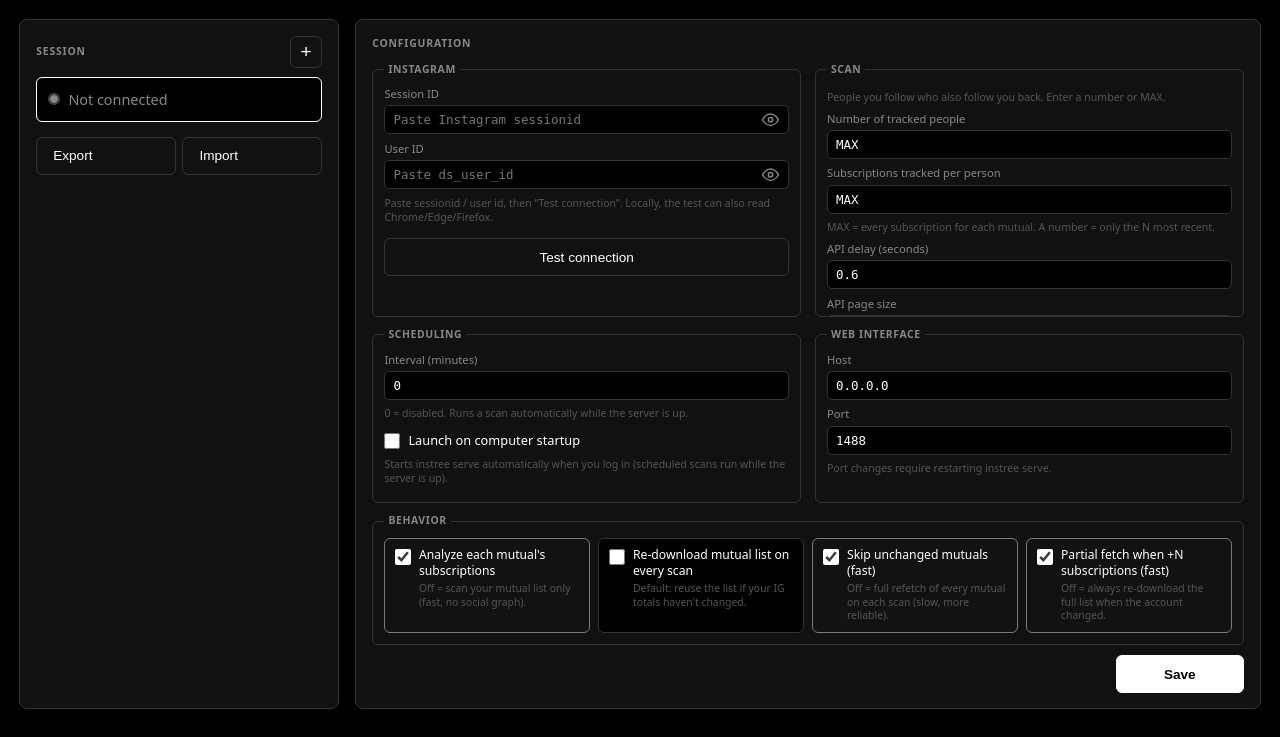
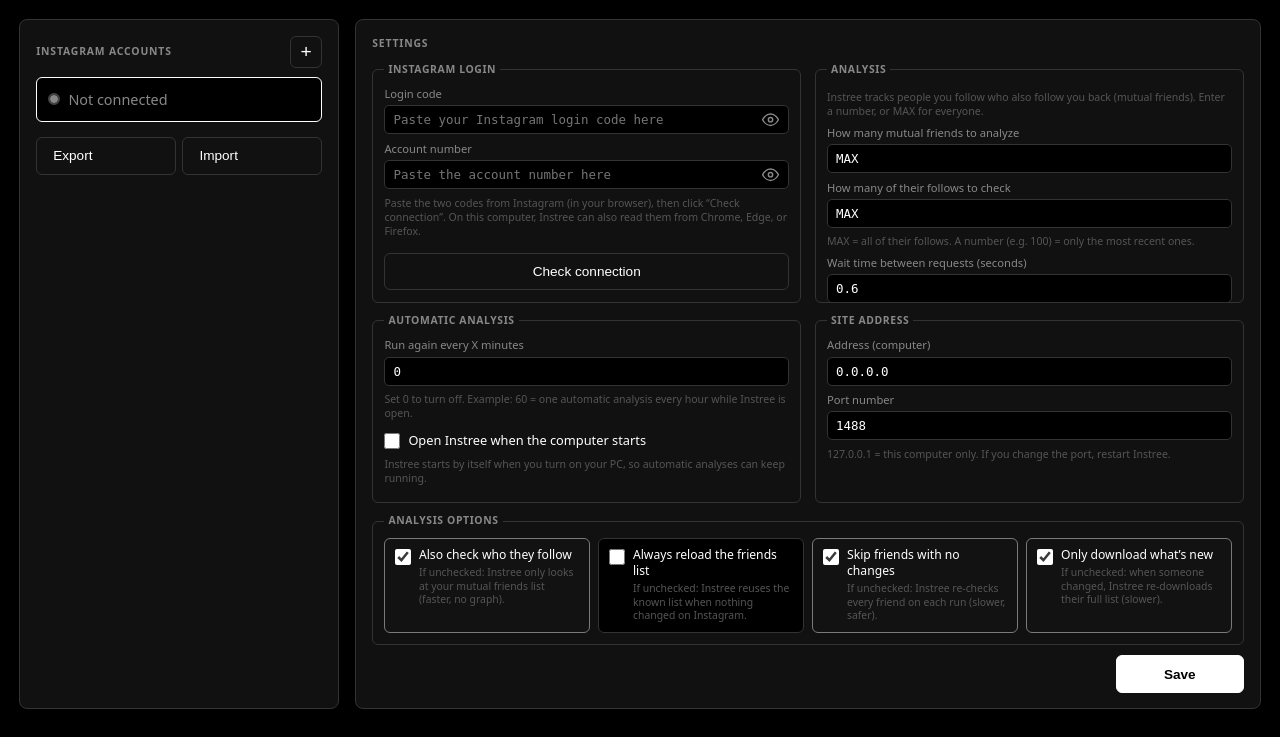
Before and after one commit to CloudDown/instree, a FastAPI app: page /settings in a window 1280 px wide. Shown: the part 63-800 px from the top of the page. Run offline with FastAPI, Linux system fonts and the light colour scheme; data that the repository does not hold is empty.

Commit message:
Simplifier les libellés Paramètres pour un public non technique.
Co-authored-by: Cursor <cursoragent@cursor.com>

```diff
--- a/instree/web/static/locales/en.json
+++ b/instree/web/static/locales/en.json
@@ -23,31 +23,31 @@
   "graph.emptyTitle": "No data.",
   "graph.emptyHint": "Run a scan from Home to build the graph.",
   "graph.noLinksHint": "No social links — run a scan (or baseline) to load mutual follows between your mutuals.",
-  "session.title": "Session",
+  "session.title": "Instagram accounts",
   "session.notConnected": "Not connected",
-  "session.configure": "Configure session",
-  "session.add": "New session",
-  "session.current": "Active session",
-  "session.label": "Name",
-  "session.labelPlaceholder": "Session 1",
-  "session.configured": "Cookies saved",
-  "session.notConfigured": "Not configured yet",
+  "session.configure": "Set up account",
+  "session.add": "Add an account",
+  "session.current": "Current account",
+  "session.label": "Display name",
+  "session.labelPlaceholder": "My account",
+  "session.configured": "Login saved",
+  "session.notConfigured": "Not connected yet",
   "session.delete": "Delete",
-  "session.deleteTitle": "Delete this session?",
-  "session.deleteMsg": "Warning: this session’s config, cookies, and all scans will be permanently deleted.",
-  "session.switched": "Active session changed",
-  "session.added": "New session created",
-  "session.deleted": "Session deleted",
-  "session.switchError": "Could not switch session",
-  "session.addError": "Could not create session",
-  "session.deleteError": "Could not delete session",
+  "session.deleteTitle": "Delete this account?",
+  "session.deleteMsg": "Warning: this account’s settings, login, and all history will be permanently deleted.",
+  "session.switched": "Active account changed",
+  "session.added": "New account created",
+  "session.deleted": "Account deleted",
+  "session.switchError": "Could not switch account",
+  "session.addError": "Could not create account",
+  "session.deleteError": "Could not delete account",
   "session.export": "Export",
   "session.import": "Import",
-  "session.exportSecrets": "Include IG cookies in export",
-  "session.exportSecretsTitle": "Export with cookies?",
-  "session.exportSecretsMsg": "The file will contain sessionid / ds_user_id. Do not share it.",
-  "session.exported": "Session exported",
-  "session.imported": "Session imported",
+  "session.exportSecrets": "Include login codes in export",
+  "session.exportSecretsTitle": "Export with login codes?",
+  "session.exportSecretsMsg": "The file will contain your Instagram login codes. Do not share it with anyone.",
+  "session.exported": "Account exported",
+  "session.imported": "Account imported",
   "session.exportError": "Export failed",
   "session.importError": "Import failed",
   "changes.loading": "Loading…",
@@ -110,56 +110,56 @@
   "job.unchanged": "Unchanged",
   "job.done": "Scan #{id} completed",
   "job.cancelled": "Scan cancelled",
-  "settings.config": "Configuration",
-  "settings.instagram": "Instagram",
-  "settings.sessionId": "Session ID",
-  "settings.userId": "User ID",
-  "settings.sessionHint": "Paste sessionid / user id, then “Test connection”. Locally, the test can also read Chrome/Edge/Firefox.",
-  "settings.testSession": "Test connection",
-  "settings.testOk": "Connection OK",
+  "settings.config": "Settings",
+  "settings.instagram": "Instagram login",
+  "settings.sessionId": "Login code",
+  "settings.userId": "Account number",
+  "settings.sessionHint": "Paste the two codes from Instagram (in your browser), then click “Check connection”. On this computer, Instree can also read them from Chrome, Edge, or Firefox.",
+  "settings.testSession": "Check connection",
+  "settings.testOk": "Connected successfully",
   "settings.testFail": "Connection failed",
-  "settings.testing": "Testing…",
+  "settings.testing": "Checking…",
   "settings.connectedAs": "Connected as @{user}",
-  "settings.connectionFailed": "Connection failed",
-  "settings.scan": "Scan",
-  "settings.mutualsHint": "People you follow who also follow you back. Enter a number or MAX.",
-  "settings.account": "Account to watch",
-  "settings.accountPlaceholder": "@you or empty = session",
-  "settings.mutualsCount": "Number of tracked people",
+  "settings.connectionFailed": "Could not connect to Instagram",
+  "settings.scan": "Analysis",
+  "settings.mutualsHint": "Instree tracks people you follow who also follow you back (mutual friends). Enter a number, or MAX for everyone.",
+  "settings.account": "Account to analyze",
+  "settings.accountPlaceholder": "@you — or leave empty",
+  "settings.mutualsCount": "How many mutual friends to analyze",
   "settings.mutualsPlaceholder": "MAX",
-  "settings.watchN": "Subscriptions tracked per person",
-  "settings.watchNHint": "MAX = every subscription for each mutual. A number = only the N most recent.",
-  "settings.scanBehavior": "Behavior",
-  "settings.watchFollowing": "Analyze each mutual's subscriptions",
-  "settings.watchFollowingHint": "Off = scan your mutual list only (fast, no social graph).",
-  "settings.refetchMutuals": "Re-download mutual list on every scan",
-  "settings.refetchMutualsHint": "Default: reuse the list if your IG totals haven't changed.",
-  "settings.skipUnchanged": "Skip unchanged mutuals (fast)",
-  "settings.skipUnchangedHint": "Off = full refetch of every mutual on each scan (slow, more reliable).",
-  "settings.partialFetch": "Partial fetch when +N subscriptions (fast)",
-  "settings.partialFetchHint": "Off = always re-download the full list when the account changed.",
-  "settings.maxPersonFollowing": "Cap per person (if MAX)",
-  "settings.maxPersonFollowingHint": "Caps huge lists when subscriptions tracked = MAX. MAX here = no cap.",
-  "settings.pageSleep": "API delay (seconds)",
-  "settings.pageSize": "API page size",
-  "settings.pageSizeHint": "Subscriptions requested per API call (12–200). Instagram may return fewer (~25).",
-  "settings.schedule": "Scheduling",
-  "settings.scheduleInterval": "Interval (minutes)",
-  "settings.scheduleIntervalHint": "0 = disabled. Runs a scan automatically while the server is up.",
-  "settings.autostartOnBoot": "Launch on computer startup",
-  "settings.autostartHint": "Starts instree serve automatically when you log in (scheduled scans run while the server is up).",
-  "settings.webUi": "Web interface",
-  "settings.host": "Host",
-  "settings.port": "Port",
-  "settings.portHint": "Port changes require restarting instree serve.",
+  "settings.watchN": "How many of their follows to check",
+  "settings.watchNHint": "MAX = all of their follows. A number (e.g. 100) = only the most recent ones.",
+  "settings.scanBehavior": "Analysis options",
+  "settings.watchFollowing": "Also check who they follow",
+  "settings.watchFollowingHint": "If unchecked: Instree only looks at your mutual friends list (faster, no graph).",
+  "settings.refetchMutuals": "Always reload the friends list",
+  "settings.refetchMutualsHint": "If unchecked: Instree reuses the known list when nothing changed on Instagram.",
+  "settings.skipUnchanged": "Skip friends with no changes",
+  "settings.skipUnchangedHint": "If unchecked: Instree re-checks every friend on each run (slower, safer).",
+  "settings.partialFetch": "Only download what’s new",
+  "settings.partialFetchHint": "If unchecked: when someone changed, Instree re-downloads their full list (slower).",
+  "settings.maxPersonFollowing": "Max limit per person (if MAX)",
+  "settings.maxPersonFollowingHint": "Avoids downloading huge lists. MAX = no limit.",
+  "settings.pageSleep": "Wait time between requests (seconds)",
+  "settings.pageSize": "How much to ask Instagram each time",
+  "settings.pageSizeHint": "Between 12 and 200. Lower = slower but safer. Instagram may return less.",
+  "settings.schedule": "Automatic analysis",
+  "settings.scheduleInterval": "Run again every X minutes",
+  "settings.scheduleIntervalHint": "Set 0 to turn off. Example: 60 = one automatic analysis every hour while Instree is open.",
+  "settings.autostartOnBoot": "Open Instree when the computer starts",
+  "settings.autostartHint": "Instree starts by itself when you turn on your PC, so automatic analyses can keep running.",
+  "settings.webUi": "Site address",
+  "settings.host": "Address (computer)",
+  "settings.port": "Port number",
+  "settings.portHint": "127.0.0.1 = this computer only. If you change the port, restart Instree.",
   "settings.save": "Save",
-  "settings.saved": "Configuration saved",
-  "settings.saveError": "Error while saving",
-  "settings.sessionKeep": "Already set — leave empty to keep",
-  "settings.sessionPaste": "Paste Instagram sessionid",
+  "settings.saved": "Settings saved",
+  "settings.saveError": "Could not save",
+  "settings.sessionKeep": "Already saved — leave empty to keep it",
+  "settings.sessionPaste": "Paste your Instagram login code here",
   "settings.showSecret": "Show",
   "settings.hideSecret": "Hide",
-  "settings.userIdPaste": "Paste ds_user_id",
+  "settings.userIdPaste": "Paste the account number here",
   "dialog.confirm": "Confirm",
   "dialog.cancel": "Cancel",
   "lang.label": "Language",
--- a/instree/web/templates/settings.html
+++ b/instree/web/templates/settings.html
@@ -13,127 +13,127 @@
     <aside class="settings-sidebar">
       <section class="card settings-session-card">
         <div class="panel-title-row">
-          <h2 class="panel-title" data-i18n="session.title">Session</h2>
-          <button type="button" id="btn-profile-add" class="btn btn-ghost btn-icon" title="Nouvelle session" data-i18n-title="session.add" aria-label="Nouvelle session">+</button>
+          <h2 class="panel-title" data-i18n="session.title">Comptes Instagram</h2>
+          <button type="button" id="btn-profile-add" class="btn btn-ghost btn-icon" title="Ajouter un compte" data-i18n-title="session.add" aria-label="Ajouter un compte">+</button>
         </div>
-        <ul id="profile-list" class="profile-list" aria-label="Sessions"></ul>
+        <ul id="profile-list" class="profile-list" aria-label="Comptes Instagram"></ul>
         <input type="file" id="profile-import-file" accept=".zip,application/zip" hidden>
       </section>
     </aside>
 
     <section class="card settings-main">
-      <h2 class="panel-title" data-i18n="settings.config">Configuration</h2>
+      <h2 class="panel-title" data-i18n="settings.config">Réglages</h2>
       <form id="config-form" class="config-form config-form-grid">
         <div class="config-panels">
           <fieldset class="config-fieldset">
-            <legend data-i18n="settings.instagram">Instagram</legend>
+            <legend data-i18n="settings.instagram">Connexion Instagram</legend>
             <label class="field">
-              <span class="field-label" data-i18n="settings.sessionId">Session ID</span>
+              <span class="field-label" data-i18n="settings.sessionId">Code de connexion</span>
               <div class="secret-input">
-                <input type="text" id="cfg-sessionid" name="sessionid" class="is-secret-masked" autocomplete="off" spellcheck="false" data-i18n-placeholder="settings.sessionPaste" placeholder="Coller le sessionid Instagram">
+                <input type="text" id="cfg-sessionid" name="sessionid" class="is-secret-masked" autocomplete="off" spellcheck="false" data-i18n-placeholder="settings.sessionPaste" placeholder="Colle ici le code de connexion Instagram">
                 <button type="button" class="secret-toggle" data-secret-toggle="cfg-sessionid" aria-pressed="false" data-i18n-aria-label="settings.showSecret" aria-label="Afficher">
                   <span class="secret-toggle-icon" aria-hidden="true"></span>
                 </button>
               </div>
             </label>
             <label class="field">
-              <span class="field-label" data-i18n="settings.userId">User ID</span>
+              <span class="field-label" data-i18n="settings.userId">Numéro du compte</span>
               <div class="secret-input">
-                <input type="text" id="cfg-ds-user-id" name="ds_user_id" class="is-secret-masked" autocomplete="off" spellcheck="false" data-i18n-placeholder="settings.userIdPaste" placeholder="Coller le ds_user_id">
+                <input type="text" id="cfg-ds-user-id" name="ds_user_id" class="is-secret-masked" autocomplete="off" spellcheck="false" data-i18n-placeholder="settings.userIdPaste" placeholder="Colle ici le numéro du compte">
                 <button type="button" class="secret-toggle" data-secret-toggle="cfg-ds-user-id" aria-pressed="false" data-i18n-aria-label="settings.showSecret" aria-label="Afficher">
                   <span class="secret-toggle-icon" aria-hidden="true"></span>
                 </button>
               </div>
             </label>
-            <p class="field-hint" data-i18n="settings.sessionHint">Colle sessionid / user id, puis « Tester la connexion ». En local, le test peut aussi lire Chrome/Edge/Firefox.</p>
+            <p class="field-hint" data-i18n="settings.sessionHint">Colle les deux codes trouvés dans Instagram (navigateur), puis clique sur « Vérifier la connexion ». Sur cet ordinateur, Instree peut aussi les lire depuis Chrome, Edge ou Firefox.</p>
             <button type="button" id="btn-test-session" class="btn btn-ghost btn-sm btn-test-session">
               <span class="btn-test-mark" aria-hidden="true"></span>
-              <span class="btn-test-label" data-i18n="settings.testSession">Tester la connexion</span>
+              <span class="btn-test-label" data-i18n="settings.testSession">Vérifier la connexion</span>
             </button>
           </fieldset>
 
           <fieldset class="config-fieldset">
-            <legend data-i18n="settings.scan">Scan</legend>
-            <p class="field-hint" data-i18n="settings.mutualsHint">Personnes que tu suis et qui te suivent aussi. Entre un nombre ou MAX.</p>
+            <legend data-i18n="settings.scan">Analyse</legend>
+            <p class="field-hint" data-i18n="settings.mutualsHint">Instree suit les personnes que tu suis et qui te suivent aussi (amis mutuels). Écris un nombre, ou MAX pour toutes.</p>
             <label class="field">
-              <span class="field-label" data-i18n="settings.mutualsCount">Nombre de personnes suivies</span>
+              <span class="field-label" data-i18n="settings.mutualsCount">Combien d’amis mutuels analyser</span>
               <input type="text" id="cfg-n-input" name="n" inputmode="numeric" data-i18n-placeholder="settings.mutualsPlaceholder" placeholder="MAX" value="MAX">
             </label>
             <label class="field">
-              <span class="field-label" data-i18n="settings.watchN">Abonnements suivis par personne</span>
+              <span class="field-label" data-i18n="settings.watchN">Combien d’abonnements regarder chez chaque ami</span>
               <input type="text" id="cfg-watch-n-input" name="watch_n" inputmode="numeric" placeholder="MAX" value="MAX">
             </label>
-            <p class="field-hint" data-i18n="settings.watchNHint">MAX = tous les abonnements de chaque mutuel. Un nombre = seulement les N plus récents.</p>
+            <p class="field-hint" data-i18n="settings.watchNHint">MAX = tous leurs abonnements. Un nombre (ex. 100) = seulement les plus récents.</p>
             <label class="field">
-              <span class="field-label" data-i18n="settings.pageSleep">Pause API (secondes)</span>
+              <span class="field-label" data-i18n="settings.pageSleep">Temps d’attente entre les requêtes (secondes)</span>
               <input type="number" id="cfg-page-sleep" name="page_sleep" min="0" step="0.1" value="0.6">
             </label>
             <label class="field">
-              <span class="field-label" data-i18n="settings.pageSize">Taille de page API</span>
+              <span class="field-label" data-i18n="settings.pageSize">Quantité demandée à Instagram à chaque fois</span>
               <input type="number" id="cfg-page-size" name="page_size" min="12" max="200" step="1" value="200">
             </label>
-            <p class="field-hint" data-i18n="settings.pageSizeHint">Abonnements demandés par requête (12–200). Instagram peut en renvoyer moins (~25).</p>
+            <p class="field-hint" data-i18n="settings.pageSizeHint">Entre 12 et 200. Un chiffre plus bas = plus lent mais plus prudent. Instagram peut renvoyer moins.</p>
           </fieldset>
 
           {% if not web_mode %}
           <fieldset class="config-fieldset">
-            <legend data-i18n="settings.schedule">Planification</legend>
+            <legend data-i18n="settings.schedule">Analyse automatique</legend>
             <label class="field">
-              <span class="field-label" data-i18n="settings.scheduleInterval">Intervalle (minutes)</span>
+              <span class="field-label" data-i18n="settings.scheduleInterval">Relancer toutes les X minutes</span>
               <input type="number" id="cfg-schedule-interval" name="schedule_interval_minutes" min="0" step="1" value="0">
             </label>
-            <p class="field-hint" data-i18n="settings.scheduleIntervalHint">0 = désactivé. Relance un scan automatiquement tant que le serveur tourne.</p>
+            <p class="field-hint" data-i18n="settings.scheduleIntervalHint">Mets 0 pour désactiver. Exemple : 60 = une analyse automatique chaque heure, tant qu’Instree est ouvert.</p>
             <label class="field field-checkbox">
               <input type="checkbox" id="cfg-autostart" name="autostart_on_boot">
-              <span data-i18n="settings.autostartOnBoot">Lancement au démarrage de l'ordinateur</span>
+              <span data-i18n="settings.autostartOnBoot">Ouvrir Instree au démarrage de l’ordinateur</span>
             </label>
-            <p class="field-hint" data-i18n="settings.autostartHint">Lance instree serve automatiquement à la connexion (scans planifiés tant que le serveur tourne).</p>
+            <p class="field-hint" data-i18n="settings.autostartHint">Instree se lance tout seul quand tu allumes ton PC, pour que les analyses automatiques puissent tourner.</p>
           </fieldset>
 
           <fieldset class="config-fieldset">
-            <legend data-i18n="settings.webUi">Interface web</legend>
+            <legend data-i18n="settings.webUi">Adresse du site</legend>
             <label class="field">
-              <span class="field-label" data-i18n="settings.host">Hôte</span>
+              <span class="field-label" data-i18n="settings.host">Adresse (ordinateur)</span>
               <input type="text" id="cfg-host" name="host" value="127.0.0.1">
             </label>
             <label class="field">
-              <span class="field-label" data-i18n="settings.port">Port</span>
+              <span class="field-label" data-i18n="settings.port">Numéro de port</span>
               <input type="number" id="cfg-port" name="port" min="1" max="65535" value="1488">
             </label>
-            <p class="field-hint" data-i18n="settings.portHint">Un changement de port demande un redémarrage de instree serve.</p>
+            <p class="field-hint" data-i18n="settings.portHint">127.0.0.1 = cet ordinateur seulement. Si tu changes le port, redémarre Instree.</p>
           </fieldset>
           {% endif %}
         </div>
 
         <fieldset class="config-fieldset config-behavior">
-          <legend data-i18n="settings.scanBehavior">Comportement</legend>
+          <legend data-i18n="settings.scanBehavior">Options d’analyse</legend>
           <div class="config-options">
             <label class="config-option">
               <input type="checkbox" id="cfg-watch-following" name="watch_following" checked>
               <span class="config-option-body">
-                <span class="config-option-title" data-i18n="settings.watchFollowing">Analyser les abonnements de chaque mutuel</span>
-                <span class="config-option-hint" data-i18n="settings.watchFollowingHint">Désactivé = scan de ta liste mutuelle seulement (rapide, pas de graph social).</span>
+                <span class="config-option-title" data-i18n="settings.watchFollowing">Regarder aussi qui ils suivent</span>
+                <span class="config-option-hint" data-i18n="settings.watchFollowingHint">Si décoché : Instree ne regarde que ta liste d’amis mutuels (plus rapide, sans graphe).</span>
               </span>
             </label>
             <label class="config-option">
               <input type="checkbox" id="cfg-refetch-mutuals" name="refetch_mutuals">
               <span class="config-option-body">
-                <span class="config-option-title" data-i18n="settings.refetchMutuals">Retélécharger la liste mutuelle à chaque scan</span>
-                <span class="config-option-hint" data-i18n="settings.refetchMutualsHint">Par défaut : réutilise la liste si tes totaux IG n'ont pas changé.</span>
+                <span class="config-option-title" data-i18n="settings.refetchMutuals">Toujours recharger la liste d’amis</span>
+                <span class="config-option-hint" data-i18n="settings.refetchMutualsHint">Si décoché : Instree réutilise la liste déjà connue quand rien n’a changé sur Instagram.</span>
               </span>
             </label>
             <label class="config-option">
               <input type="checkbox" id="cfg-skip-unchanged" name="skip_unchanged_profiles" checked>
               <span class="config-option-body">
-                <span class="config-option-title" data-i18n="settings.skipUnchanged">Ignorer les mutuels inchangés (rapide)</span>
-                <span class="config-option-hint" data-i18n="settings.skipUnchangedHint">Désactivé = refetch complet de chaque mutuel à chaque scan (lent, plus fiable).</span>
+                <span class="config-option-title" data-i18n="settings.skipUnchanged">Passer les amis sans changement</span>
+                <span class="config-option-hint" data-i18n="settings.skipUnchangedHint">Si décoché : Instree re-vérifie chaque ami à chaque analyse (plus lent, plus sûr).</span>
               </span>
             </label>
             <label class="config-option">
               <input type="checkbox" id="cfg-partial-fetch" name="partial_fetch" checked>
               <span class="config-option-body">
-                <span class="config-option-title" data-i18n="settings.partialFetch">Fetch partiel si +N abonnements (rapide)</span>
-                <span class="config-option-hint" data-i18n="settings.partialFetchHint">Désactivé = toujours retélécharger toute la liste quand le compte a changé.</span>
+                <span class="config-option-title" data-i18n="settings.partialFetch">Ne télécharger que les nouveautés</span>
+                <span class="config-option-hint" data-i18n="settings.partialFetchHint">Si décoché : quand quelqu’un a changé, Instree retélécharge toute sa liste (plus lent).</span>
               </span>
             </label>
           </div>
```
Also changed, not shown: instree/web/static/locales/es.json (+66 -66 lines), instree/web/static/locales/fr.json (+66 -66 lines).
